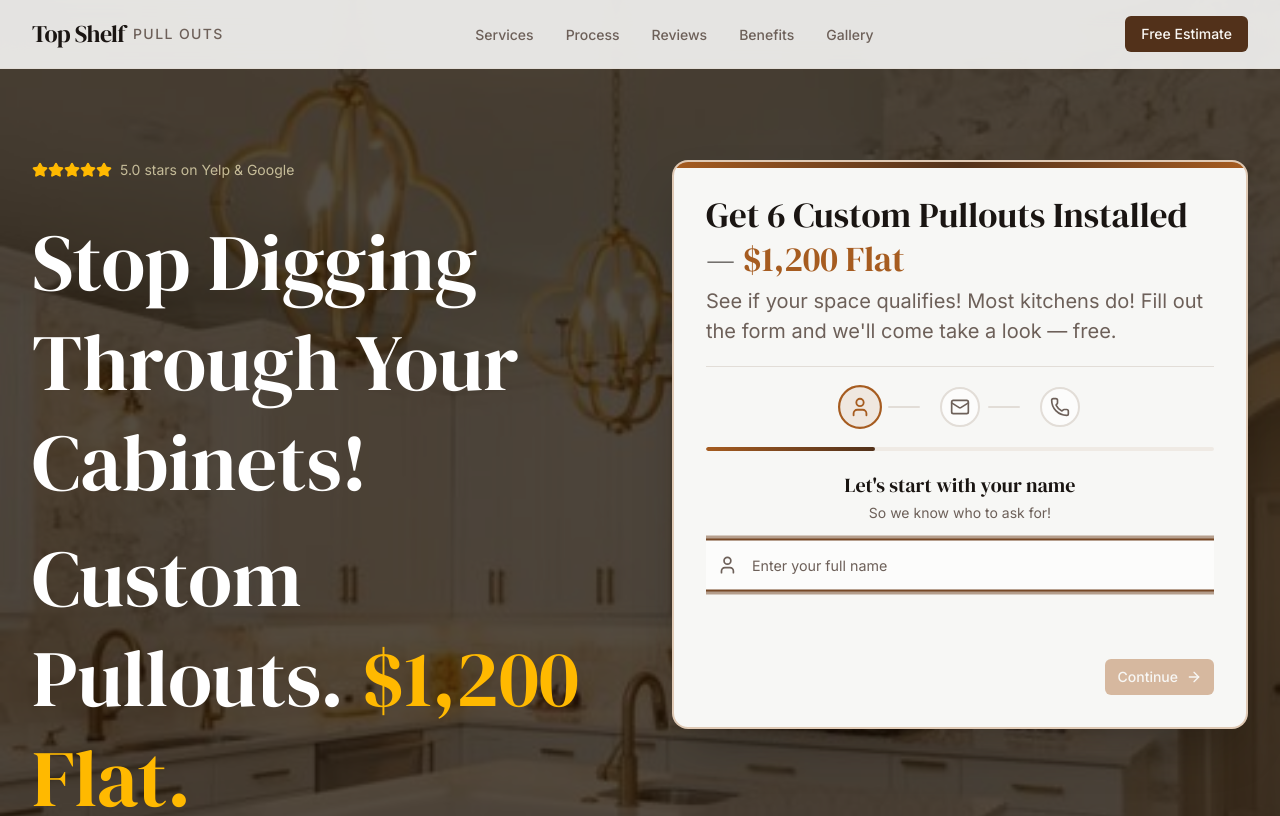
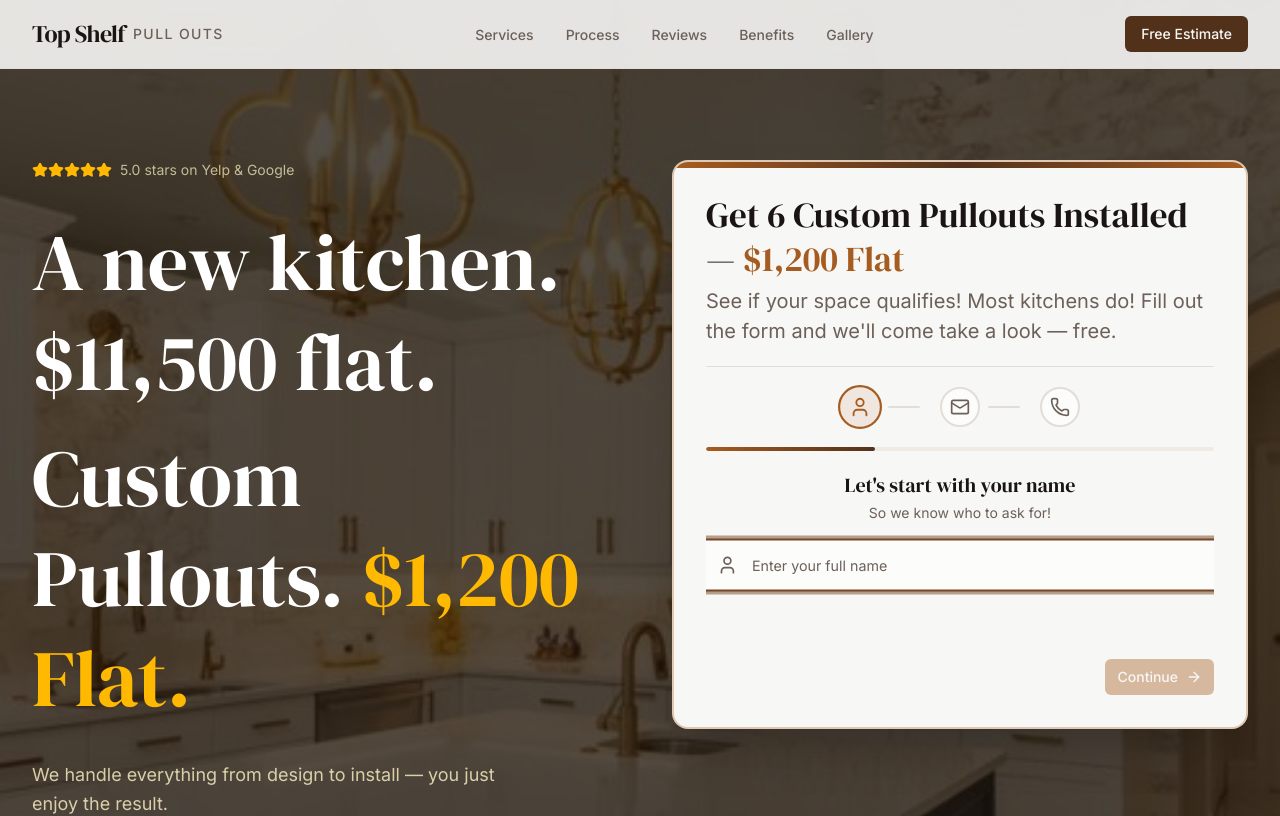
Before and after one commit to Fbet590/Top-Shelf-Pullouts-2.0, a Next.js app: page / in a window 1280 px wide. Shown: the top 816 px of the page. Built offline with nearby package versions, Linux system fonts and the light colour scheme.

Commit message:
fix: update hero section headline text
Change main headline to "$11,500 flat" for new kitchen.

```diff
--- a/components/hero.tsx
+++ b/components/hero.tsx
@@ -34,7 +34,7 @@ export function Hero() {
             </div>
 
             <h1 className="font-serif text-[3.25rem] sm:text-[3.5rem] lg:text-[4.25rem] xl:text-[5rem] leading-tight text-white">
-              <span className="block mb-4">Stop Digging Through Your Cabinets!</span>
+              <span className="block mb-4">A new kitchen. $11,500 flat.</span>
               <span className="block">Custom Pullouts. <span className="text-amber-400">$1,200 Flat.</span></span>
             </h1>
 
```
